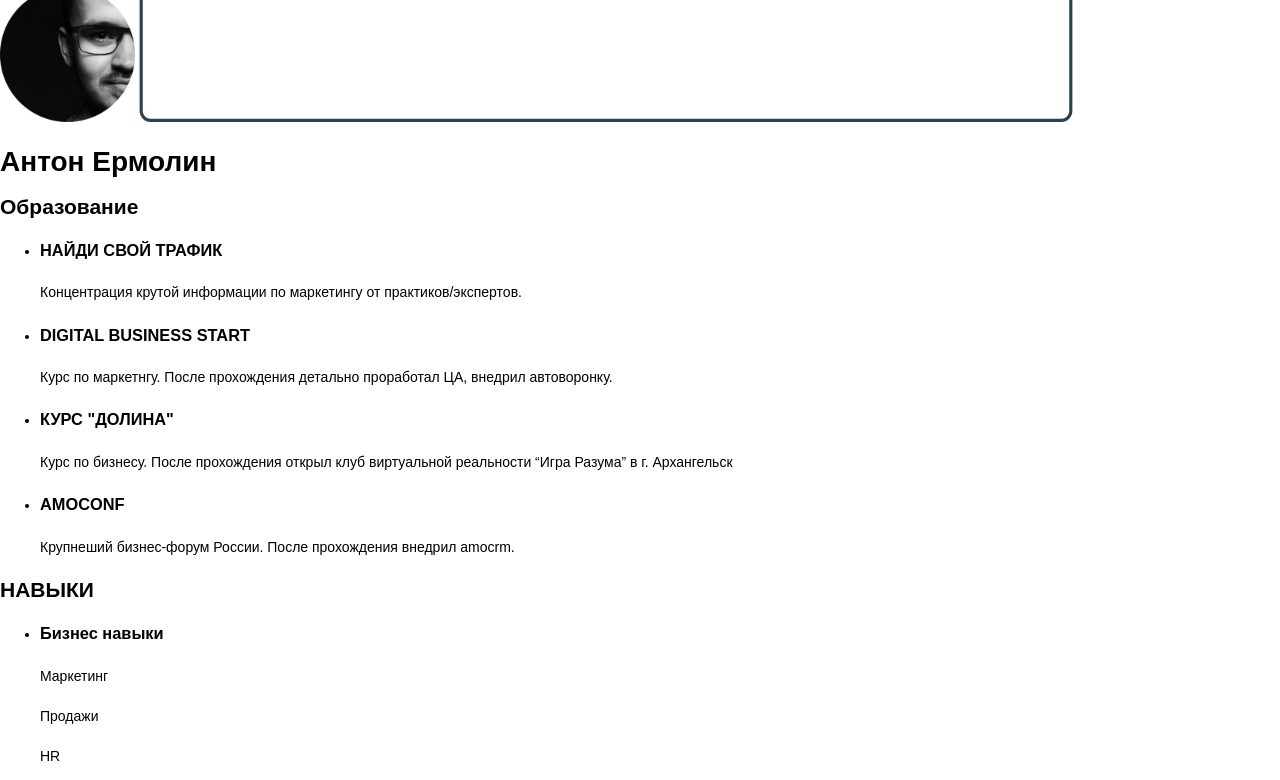
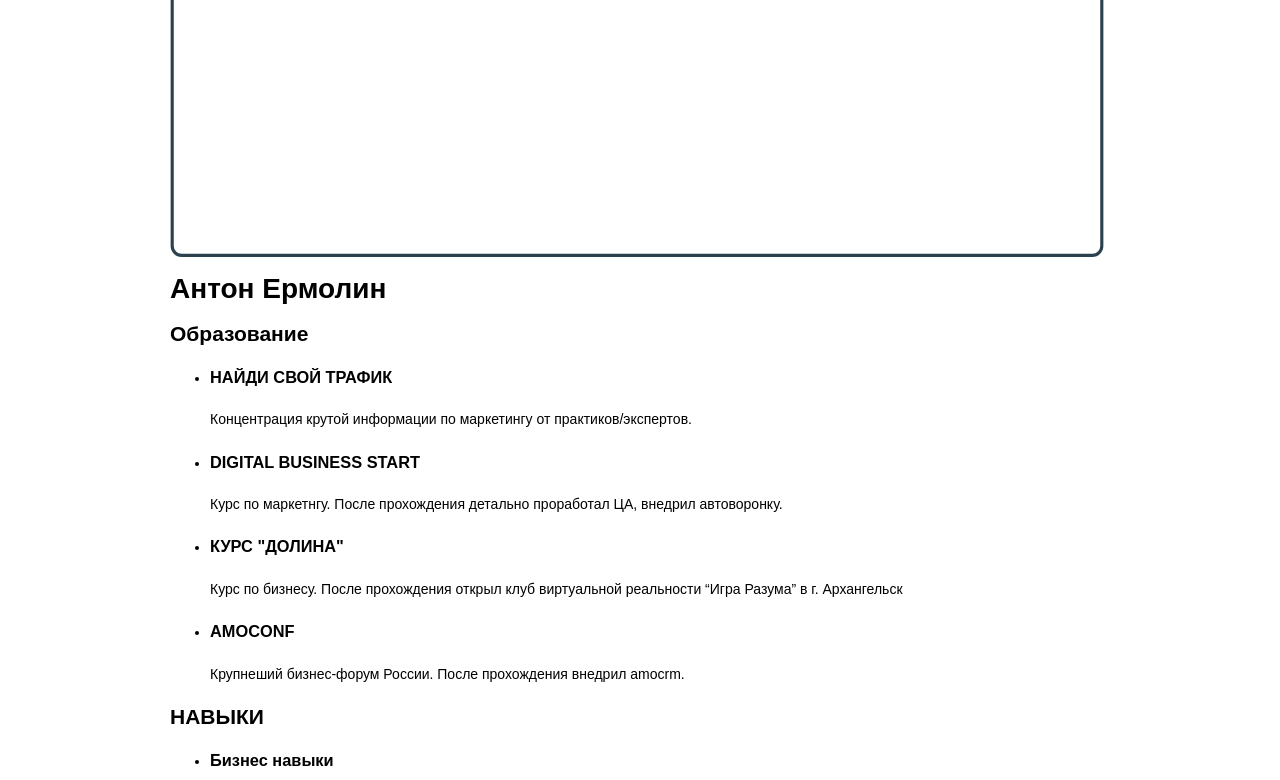
Before and after one commit to Vivun/antonermolin, a plain HTML site: page index.html in a window 1280 px wide. Shown: the part 251-1031 px from the top of the page. Drawn offline with Linux system fonts and the light colour scheme.

Commit message:
Конец 21.04.2018

```diff
--- a/style.css
+++ b/style.css
@@ -33,3 +33,9 @@ body {
 	heigth: 135;
 
 }
+
+.container {
+	width: 940px;
+	margin: 0 auto;
+	padding: 0 10px;
+}
```
